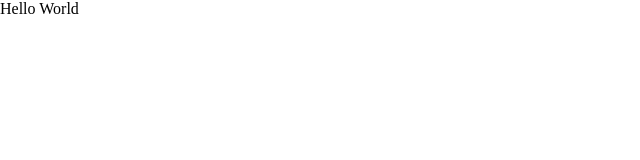
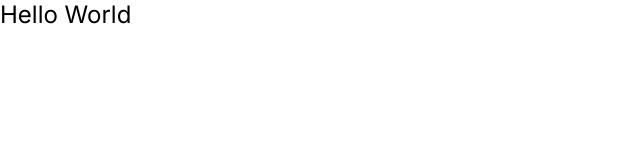
Before and after one commit to jairo-sousa/suppliers_registration, a React (Vite) app: page / in a window 1280 px wide. Shown: the top 160 px of the page, without its empty margins (0-640 px from the left). Built offline with nearby package versions, Linux system fonts and the light colour scheme.

Commit message:
feat: add fonts inter and montserrat

```diff
--- a/index.html
+++ b/index.html
@@ -5,6 +5,14 @@
         <link rel="icon" type="image/svg+xml" href="/vite.svg" />
         <meta name="viewport" content="width=device-width, initial-scale=1.0" />
         <title>Suppliers Registration</title>
+
+        <!-- GOOGLE FONTS -->
+        <link rel="preconnect" href="https://fonts.googleapis.com" />
+        <link rel="preconnect" href="https://fonts.gstatic.com" crossorigin />
+        <link
+            href="https://fonts.googleapis.com/css2?family=Inter:wght@100..900&family=Montserrat:ital,wght@0,100..900;1,100..900&display=swap"
+            rel="stylesheet"
+        />
     </head>
     <body>
         <div id="root"></div>
--- a/src/index.css
+++ b/src/index.css
@@ -3,4 +3,7 @@
     padding: 0;
 
     box-sizing: border-box;
+
+    font-family: "Inter";
+    font-size: 24px;
 }
```
